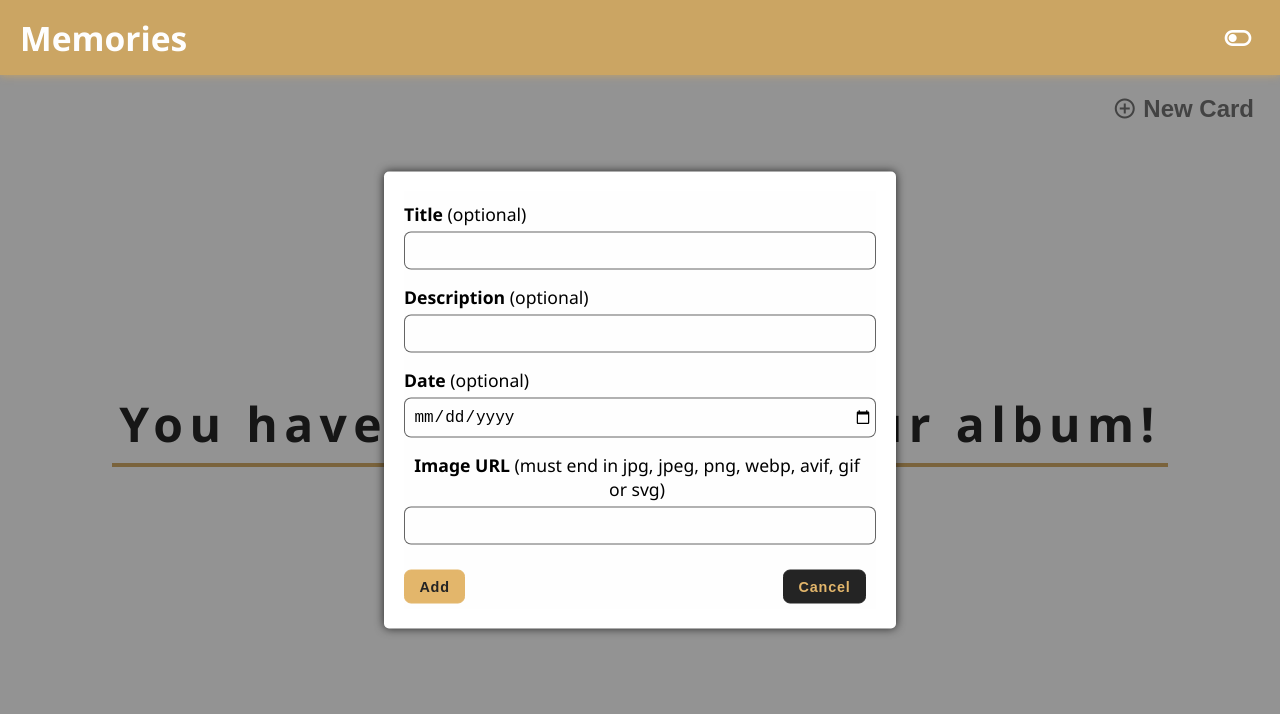
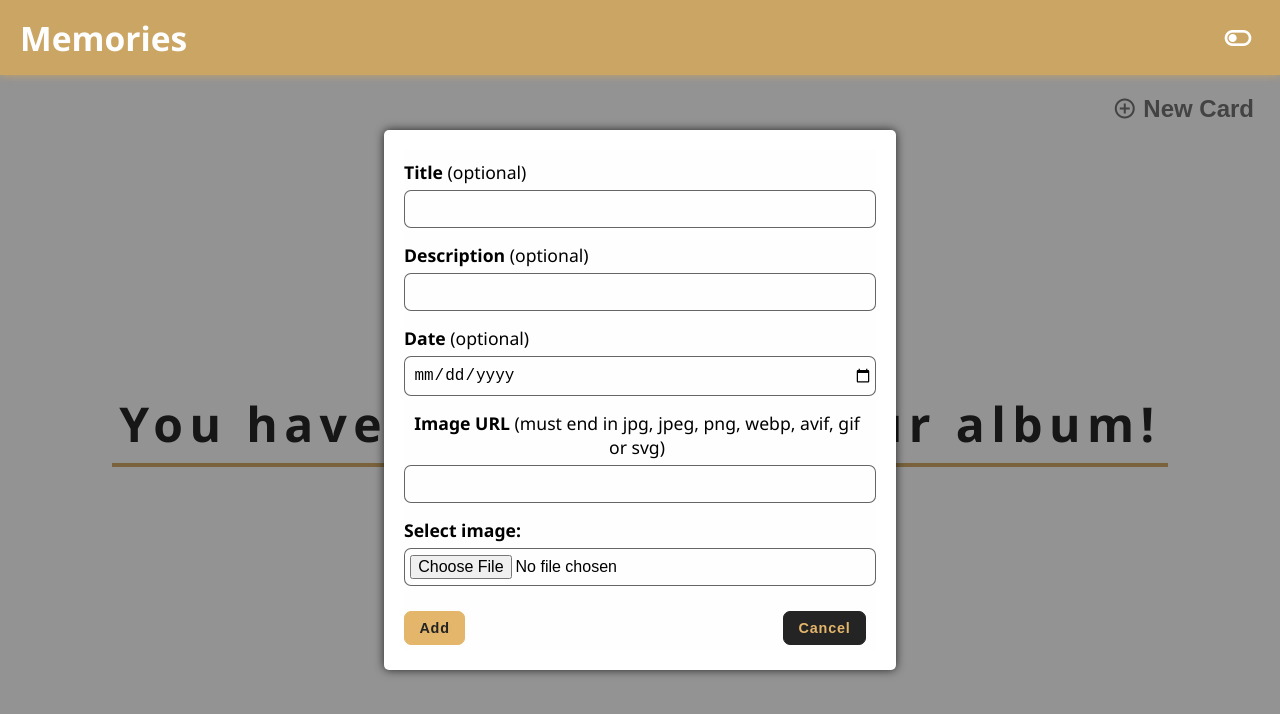
Before and after one commit to vanykardjikian/memories, a React (Vite) app: page / in a window 1280 px wide. Both pictures are taken after a click on the button "New Card". Shown: the top 714 px of the page. Built offline with nearby package versions, Linux system fonts and the light colour scheme.

Commit message:
Add an option to upload images

```diff
--- a/src/App.jsx
+++ b/src/App.jsx
@@ -33,11 +33,12 @@ function App() {
 		return /\.(jpg|jpeg|png|webp|avif|gif|svg)$/.test(url);
 	}
 
-	//console.log(cards)
+
 	function handleSubmit(e, formData) {
 		e.preventDefault()
 
-		if(!isImage(formData.img)) {
+		console.log(formData)
+		if(formData.img && !isImage(formData.img)) {
 			alert("Invalid URL")
 			return
 		}
@@ -74,6 +75,7 @@ function App() {
 				title={card.title}
 				description={card.description}
 				img={card.img}
+				imgFile={card.imgFile}
 				date={card.date}
 				cardId = {card.cardId}
 				toggleNewForm={toggleNewForm}
@@ -89,6 +91,7 @@ function App() {
 			<Navbar darkMode={darkMode} toggleDarkMode={toggleDarkMode} />
 			<main className={!darkMode ? "" : "dark"}>
 			<div className={!darkMode ? "" : "dark"}>
+
 				{isFormVisible && <Form
 					handleSubmit={handleSubmit}
 					toggleNewForm={toggleNewForm}
--- a/src/Card.jsx
+++ b/src/Card.jsx
@@ -3,7 +3,7 @@ import PropTypes from 'prop-types';
 function Card(props) {
     return (
         <div className="card">
-            <img className="card-img" src={props.img}></img>
+            <img className="card-img" src={props.img ? props.img : props.imgFile}></img>
             <div className='btn-container'>
                 <button className="delete-btn" title="Delete card"
                     onClick={(e) => props.deleteCard(e, props.cardId)}>
@@ -24,6 +24,7 @@ function Card(props) {
 
 Card.propTypes = {
     img: PropTypes.string,
+    imgFile: PropTypes.string,
     title: PropTypes.string,
     description: PropTypes.string,
     date: PropTypes.string,
--- a/src/Form.jsx
+++ b/src/Form.jsx
@@ -14,6 +14,7 @@ function Form(props) {
         description: "",
         date: "",
         img: "",
+        imgFile: "",
         cardId: "",
     }
     )
@@ -21,9 +22,9 @@ function Form(props) {
 
 
     function handleChange(e) {
-        const {name, value} = e.target
+        const {name, value, files} = e.target
         setFormData(prevData => {
-            return ({...prevData, [name]: value})
+            return ({...prevData, [name]: name === "imgFile" ? URL.createObjectURL(files[0]): value})
         })
 
     }
@@ -53,11 +54,19 @@ function Form(props) {
                     onChange={handleChange}
                     value={formData.date}>
                     </input>
-                    <label htmlFor='img'>Image URL <span>(must end in jpg, jpeg, png, webp, avif, gif or svg)</span></label>
-                    <input type="url" name="img" id="img" required
+                    <label htmlFor='img-url'>Image URL <span>(must end in jpg, jpeg, png, webp, avif, gif or svg)</span></label>
+                    <input type="url" name="img" id="img-url"
                     onChange={handleChange}
                     value={formData.img}>
                     </input>
+
+
+                    <label htmlFor="img-file">Select image:</label>
+                    <input type="file" id="img-file" name="imgFile" accept="image/*"
+                    onChange={handleChange}>
+                    </input>
+
+
                     <div className='form-btns'>
                         <button className='add' title="Add photo">
                             {Object.keys(props.editableFormData).length === 0 ? 'Add' : 'Save'}
```
